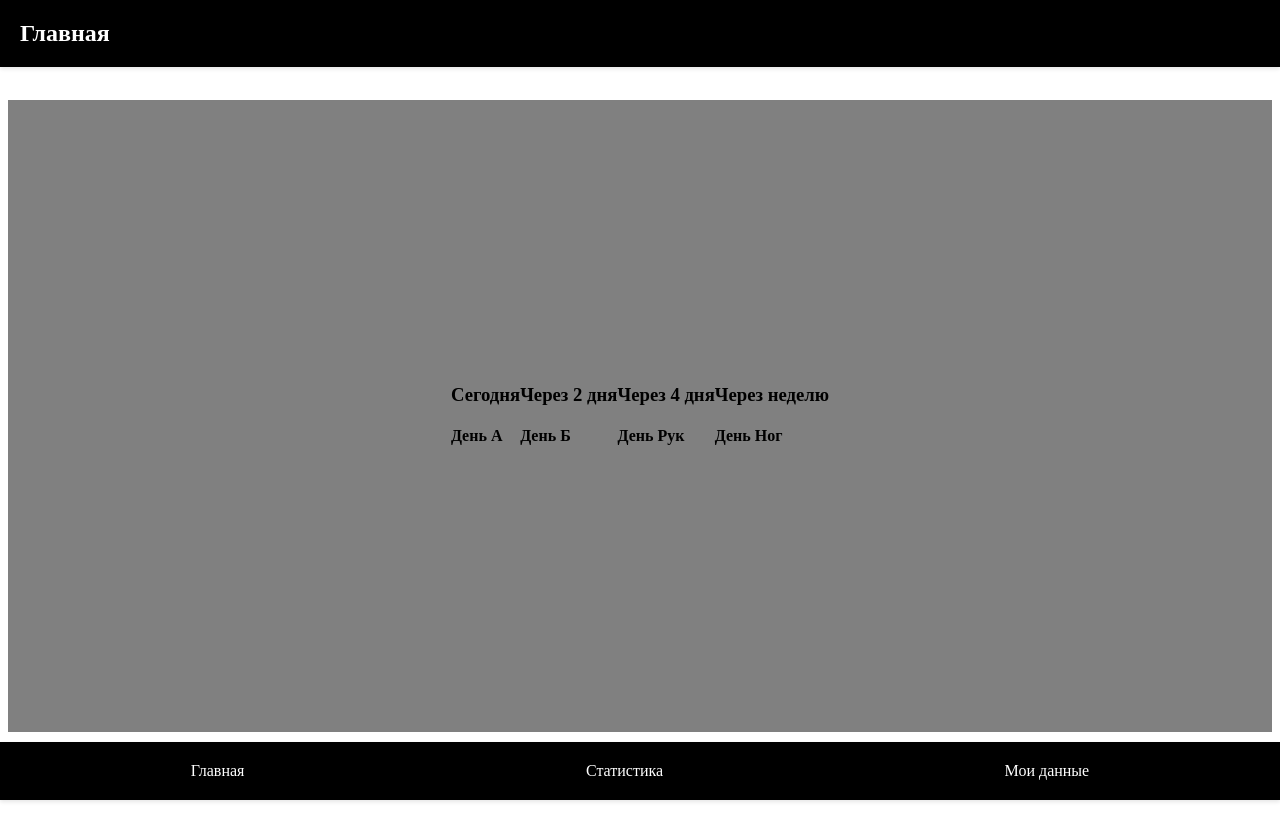
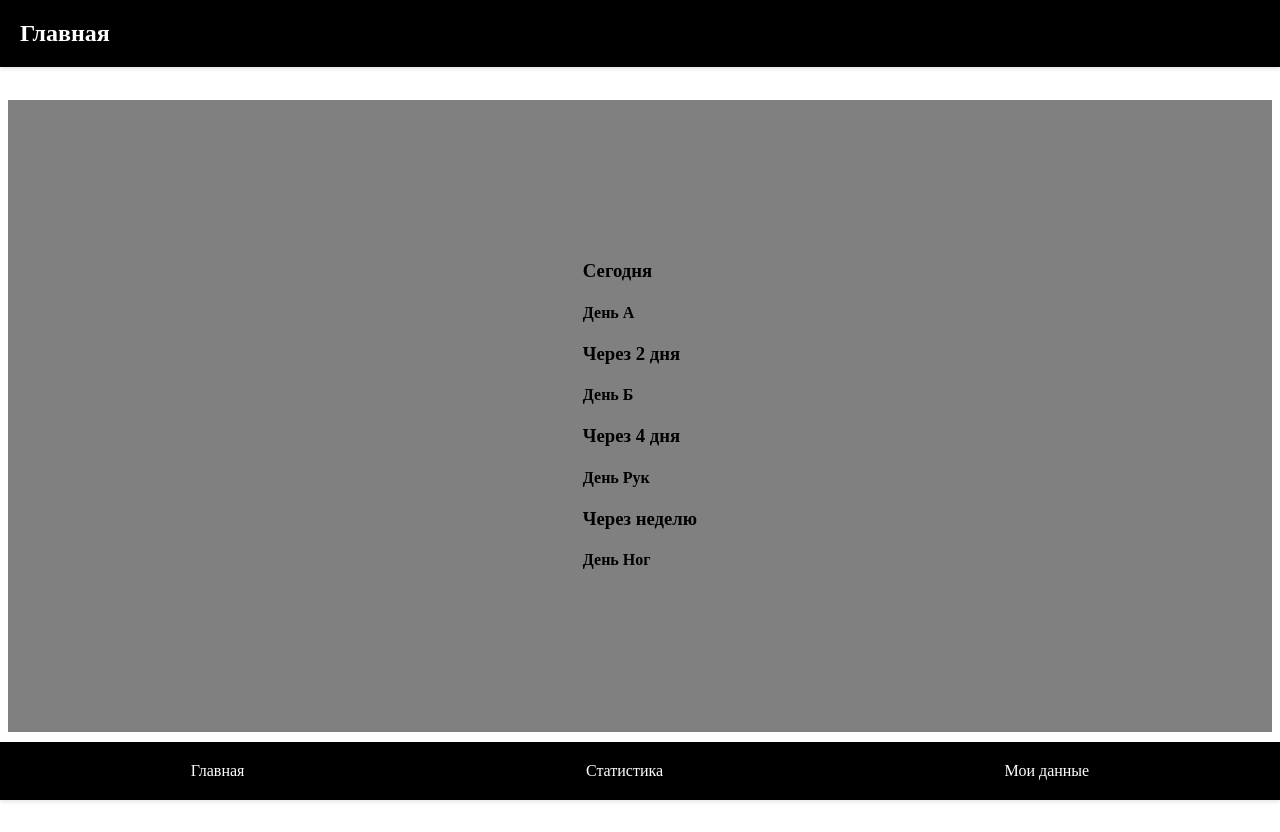
Before and after one commit to nicola-sh/workout-planner, a React (Create React App) app: page / in a window 1280 px wide. Built offline with nearby package versions, Linux system fonts and the light colour scheme.

Commit message:
add component DaysList

```diff
--- /dev/null
+++ b/src/components/DaysList.js
@@ -0,0 +1,14 @@
+const DaysList = ({ days }) => {
+  return (
+    <div className="day-list">
+      {days.map((day) => (
+        <div className="day-preview" key={day.id}>
+          <h3>{day.TimeToStart}</h3>
+          <h4>{day.DayName}</h4>
+        </div>
+      ))}
+    </div>
+  );
+};
+
+export default DaysList;
--- a/src/pages/Main.js
+++ b/src/pages/Main.js
@@ -14,6 +14,7 @@ export const MainContainer = styled.main`
 
 import React from "react";
 import { useState } from "react";
+import DaysList from "components/DaysList";
 
 const Main = () => {
   const [days, setDays] = useState([
@@ -25,12 +26,7 @@ const Main = () => {
 
   return (
     <MainContainer>
-      {days.map((day) => (
-        <div className="day-preview" key={day.id}>
-          <h3>{day.TimeToStart}</h3>
-          <h4>{day.DayName}</h4>
-        </div>
-      ))}
+      <DaysList days={days} />
     </MainContainer>
   );
 };
```
Also changed, not shown: src/components/ListOfDays.js (deleted).
